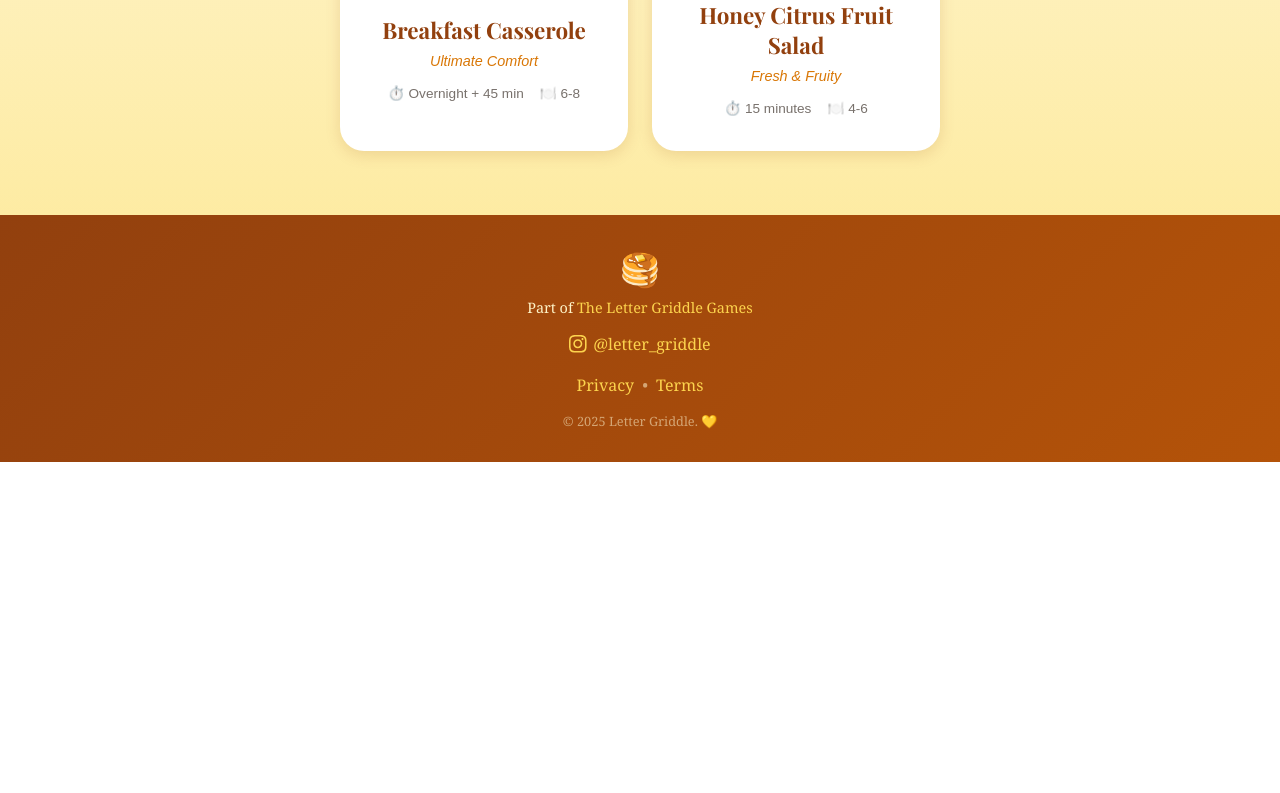
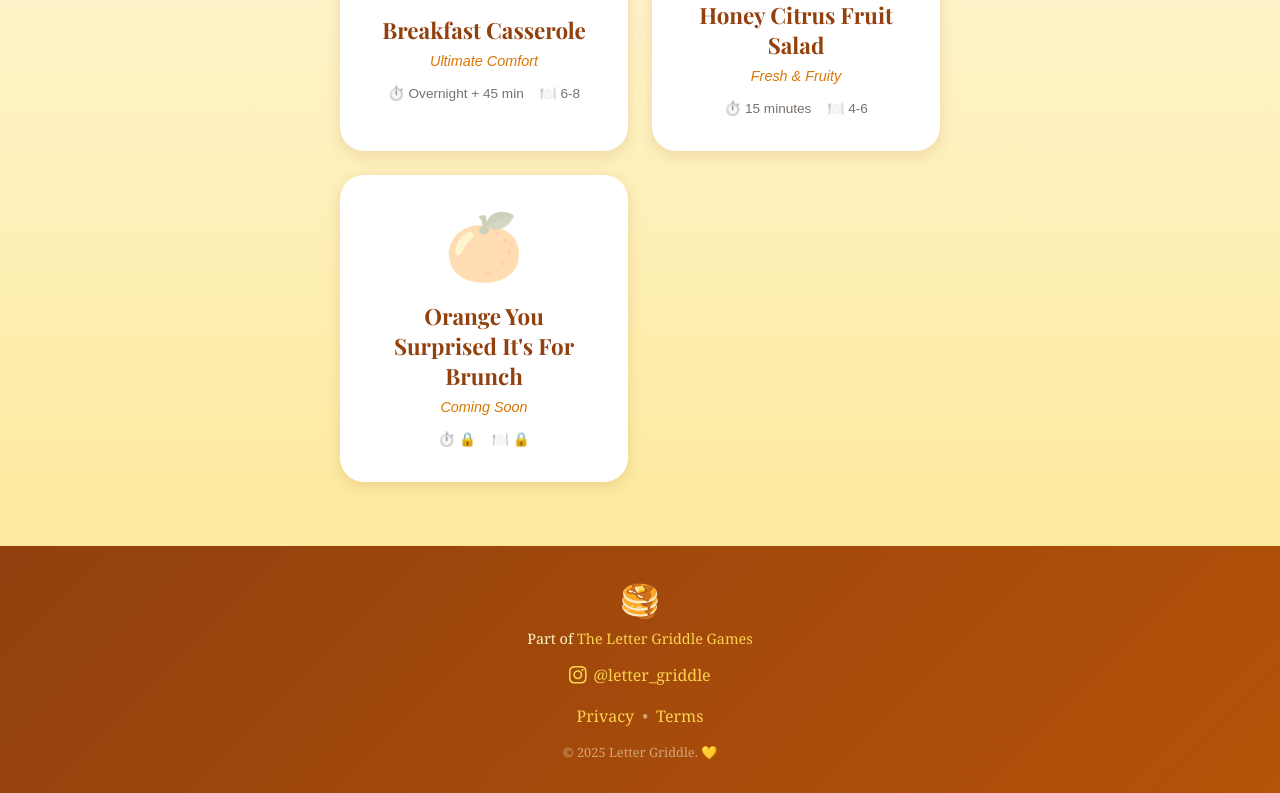
Before and after one commit to lauriegriddle/lettergriddlecookbook, a Next.js app: page / in a window 1280 px wide. Shown: the part 751-1544 px from the top of the page. Before the commit the page ends 1213 px from the top, so only its background shows below. Built offline with nearby package versions, Linux system fonts and the light colour scheme.

Commit message:
Add Orange You Surprised Coming Soon card

```diff
--- a/app/LetterGriddleCookbook.jsx
+++ b/app/LetterGriddleCookbook.jsx
@@ -162,7 +162,16 @@ const recipes = [
         { pos: 3, letter: 'N' },
         { pos: 4, letter: 'I' }
       ]
-    }
+      }
+    },
+    {
+    id: 'orange-brunch',
+    emoji: '🍊',
+    title: 'Orange You Surprised It\'s For Brunch',
+    category: 'Coming Soon',
+    prepTime: '🔒',
+    serves: '🔒',
+    comingSoon: true
   }
 ];
 
@@ -583,8 +592,14 @@ function LetterGriddlePuzzle({ puzzle, category, recipeTitle }) {
 
 // Recipe Card Component
 function RecipeCard({ recipe, onClick }) {
+  const isComingSoon = recipe.comingSoon;
+
   return (
-    <button className="recipe-card" onClick={onClick}>
+    <button
+      className={`recipe-card ${isComingSoon ? 'coming-soon' : ''}`}
+      onClick={isComingSoon ? undefined : onClick}
+      disabled={isComingSoon}
+    >
       <div className="recipe-card-emoji">{recipe.emoji}</div>
       <h3 className="recipe-card-title">{recipe.title}</h3>
       <p className="recipe-card-category">{recipe.category}</p>
```
